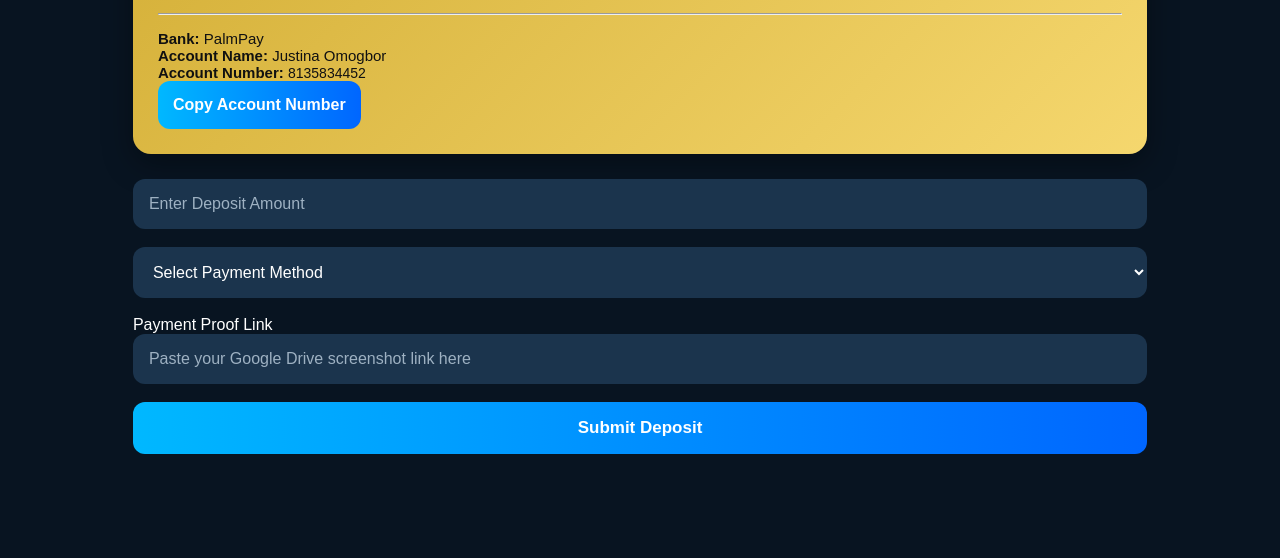
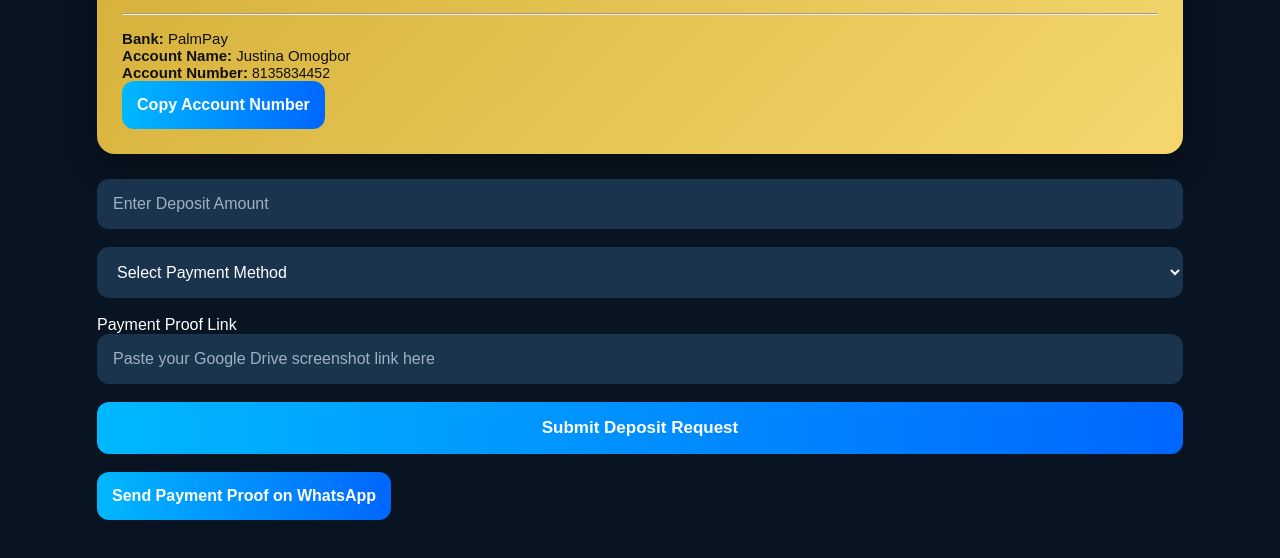
Before and after one commit to danielidoghe-beep/VERIFYSTACK-V2, a plain HTML site: page deposit.html in a window 1280 px wide. Shown: the part 198-756 px from the top of the page. Drawn offline with Linux system fonts and the light colour scheme; no server answers.

Commit message:
Update deposit.html

```diff
--- a/deposit.html
+++ b/deposit.html
@@ -85,7 +85,17 @@ placeholder="Paste your Google Drive screenshot link here">
 id="submitDepositBtn"
 class="primary-btn">
 
-Submit Deposit
+Submit Deposit Request
+
+</button>
+
+<br><br>
+
+<button
+id="whatsappBtn"
+class="action-btn">
+
+Send Payment Proof on WhatsApp
 
 </button>
 
```
